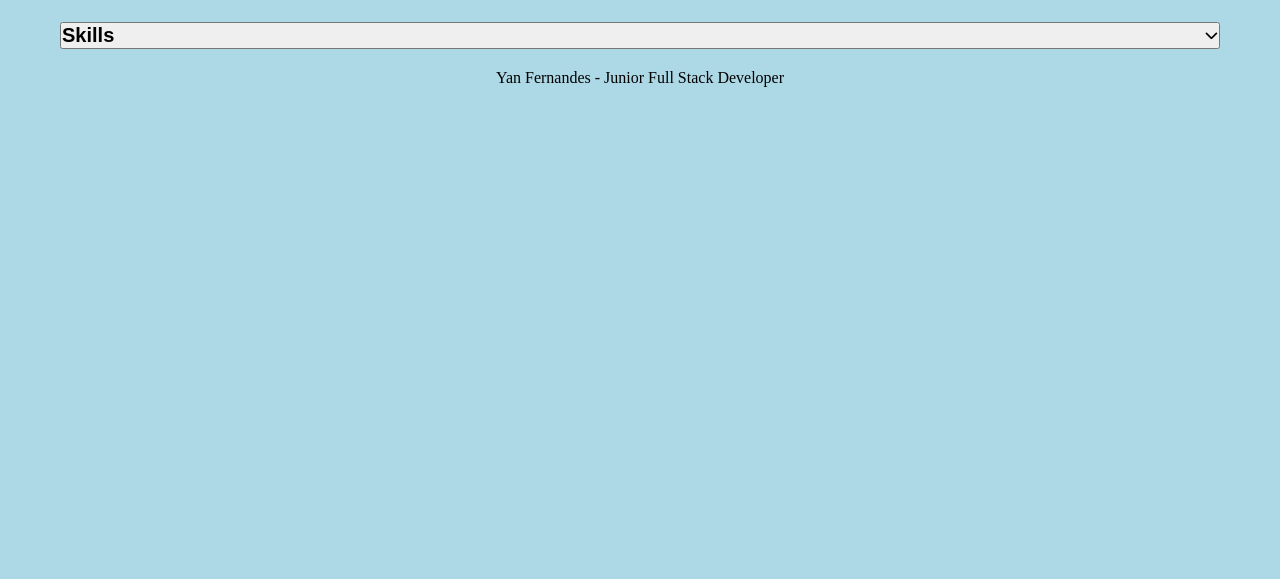
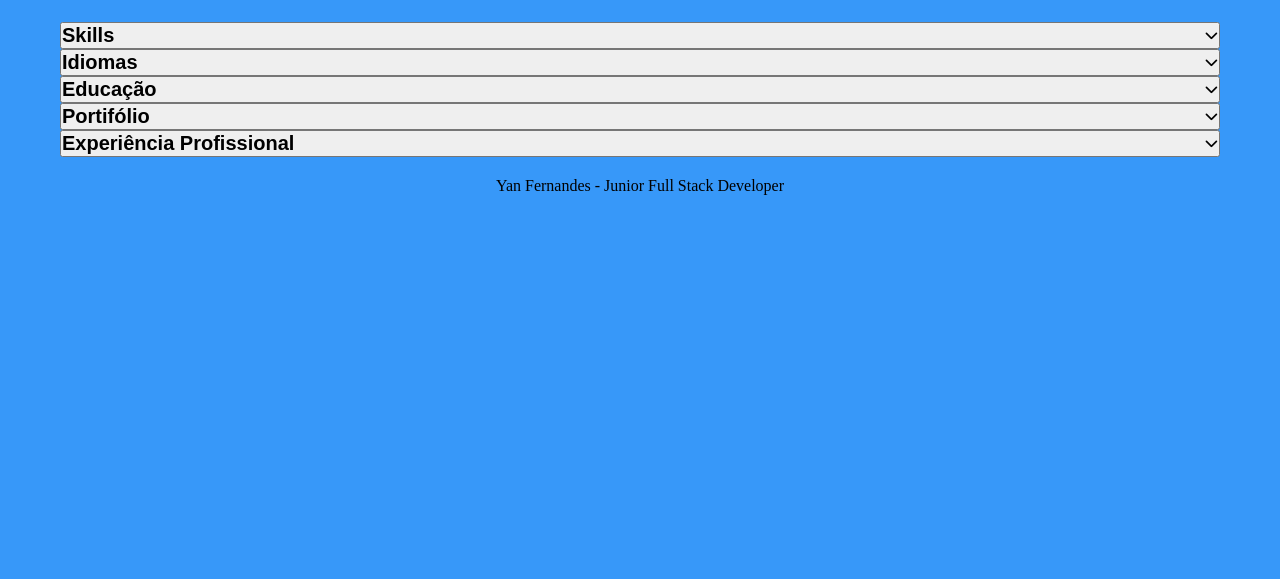
Before and after one commit to yancfgomes/my-portfolio, a plain HTML site: page index.html in a window 1280 px wide. Shown: the part 221-800 px from the top of the page. Drawn offline with Linux system fonts and the light colour scheme.

Commit message:
feat: add accordion sections for languages, education, portfolio, and professional experience; update background color

```diff
--- a/css/styles.css
+++ b/css/styles.css
@@ -2,7 +2,8 @@ body {
     max-width: 1200px;
     margin: 0 auto;
     padding: 20px;
-    background-color: lightblue;
+    background-color: rgb(55, 152, 249);
+
 }
 
 
--- a/index.html
+++ b/index.html
@@ -48,23 +48,47 @@
                 </div>
             </section>
 
+            <section class="accordion">
+                            <button class="accordion-header">
+                                <h2>Idiomas</h2>
+                                <i class="fa-solid fa-chevron-down arrow"></i>
+                            </button>
+                            <div class="accordion-body ">
+                                <p>Português (Nativo), Inglês (Profissional), Espanhol (Básico)</p>
+                            </div>
+                        </section>
 
-            <!-- <section id="idiomas" class="section">
-                <h2>Idiomas</h2>
-                <p>Português (Nativo), Inglês (Profissional), Espanhol (Básico)</p>
-            </section>
-            <section id="educacao" class="section">
-                <h2>Educação</h2>
-                <p>Graduando em Análise e Desenvolvimento de Sistemas</p>
-            </section>
-            <section id="portfolio" class="section">
-                <h2>Portfólio</h2>
-                <p>Website pessoal, Projetos de Desenvolvimento Web</p>
-            </section>
-            <section id="experiencia" class="section">
-                <h2>Experiência Profissional</h2>
-                <p>2 anos de experiência como desenvolvedora front-end</p>
-            </section> -->
+            <section class="accordion">
+                            <button class="accordion-header">
+                                <h2>Educação</h2>
+                                <i class="fa-solid fa-chevron-down arrow"></i>
+                            </button>
+                            <div class="accordion-body ">
+                                <p>Graduando em Análise e Desenvolvimento de Sistemas</p>
+                            </div>
+                        </section>
+
+            <section class="accordion">
+                            <button class="accordion-header">
+                                <h2>Portifólio</h2>
+                                <i class="fa-solid fa-chevron-down arrow"></i>
+                            </button>
+                            <div class="accordion-body ">
+                                <p>Website pessoal, Projetos de Desenvolvimento Web</p>
+                            </div>
+                        </section>
+
+            <section class="accordion">
+                            <button class="accordion-header">
+                                <h2>Experiência Profissional</h2>
+                                <i class="fa-solid fa-chevron-down arrow"></i>
+                            </button>
+                            <div class="accordion-body ">
+                                <p>2 anos de experiência como desenvolvedora front-end</p>
+                            </div>
+                        </section>
+
+
         </main>
 
         <footer>
```
